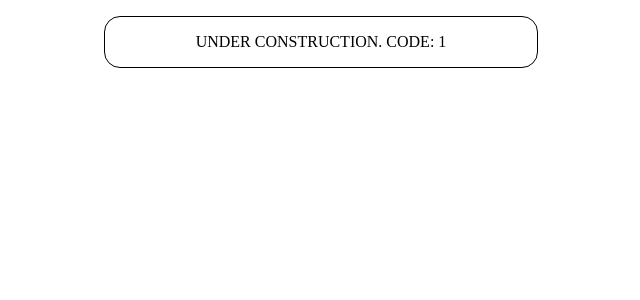
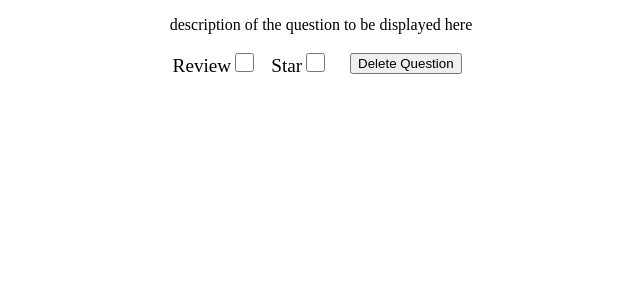
Before and after one commit to guykibby/FAQsite, a React (Create React App) app in the folder client/: page /editquestion/1 in a window 1280 px wide. Shown: the top 300 px of the page, without its empty margins (319-959 px from the left). Built offline with nearby package versions, Linux system fonts and the light colour scheme; no server answers.

Commit message:
client side fucntionality for deleting and editing implemented

```diff
--- a/client/src/components/EditAnswer.js
+++ b/client/src/components/EditAnswer.js
@@ -1,9 +1,110 @@
-import { useParams } from "react-router-dom";
+import { useEffect, useState } from "react";
+import { useNavigate, useParams, Link } from "react-router-dom";
+import styles from "./EditQuestion.module.css";
 
 const EditAnswer = () => {
   const { answerId } = useParams();
-
-  return <p className="list-item">UNDER CONSTRUCTION. CODE: {answerId}</p>;
+  const [star, setStar] = useState(false);
+  const [review, setReview] = useState(false);
+  const [starFlag, setStarFlag] = useState(false);
+  const navigate = useNavigate();
+  const handleChange = (e) => {
+    e.preventDefault();
+    if (e.target.id === "star") {
+      setStarFlag(true);
+      setStar(e.target.checked);
+    } else {
+      setStarFlag(false);
+      setReview(e.target.checked);
+    }
+  };
+  const handleDelete = async () => {
+    const response = await fetch(
+      `${process.env.REACT_APP_API_URL}/editanswer/${answerId}`,
+      {
+        method: "DELETE",
+        headers: {
+          "Content-Type": "application/json",
+        },
+      }
+    );
+    /*
+    if (response.ok) {
+      navigate(`/answers/${questionId}`);
+    } else {
+      return (
+        <div>
+          <p>Error deleting the question.</p>
+          <Link to={`/editanswer/${answerId}`}>Back to Edit Page</Link>
+        </div>
+      );
+    }
+    */
+  };
+  useEffect(() => {
+    const edit = async () => {
+      if (starFlag) {
+        await fetch(
+          `${process.env.REACT_APP_API_URL}/editanswer/${answerId}`,
+          {
+            method: "PUT",
+            headers: {
+              "Content-Type": "application/json",
+            },
+            body: JSON.stringify({
+              starFlag,
+              isStarred: star,
+              isReviewed: review,
+            }),
+          }
+        );
+      } else {
+        await fetch(
+          `${process.env.REACT_APP_API_URL}/editanswer/${answerId}`,
+          {
+            method: "PUT",
+            headers: {
+              "Content-Type": "application/json",
+            },
+            body: JSON.stringify({
+              starFlag,
+              isStarred: star,
+              isReviewed: review,
+            }),
+          }
+        );
+      }
+    };
+    edit();
+  }, [star, review]);
+  return (
+    <>
+      <p>description of the Answer to be displayed here</p>
+      <div className={styles.editbar}>
+        <div>
+          <label htmlFor="review">Review</label>
+          <input
+            id="review"
+            type="checkbox"
+            checked={review}
+            className={styles.checkbox}
+            onChange={(e) => handleChange(e)}
+          />
+        </div>
+        <div>
+          <label htmlFor="star">Star</label>
+          <input
+            id="star"
+            type="checkbox"
+            checked={star}
+            className={styles.checkbox}
+            onChange={(e) => handleChange(e)}
+          />
+        </div>
+        <button onClick={handleDelete}>Delete Answer</button>
+      </div>
+    </>
+  );
 };
 
 export default EditAnswer;
--- a/client/src/components/EditQuestion.js
+++ b/client/src/components/EditQuestion.js
@@ -1,9 +1,110 @@
-import { useParams } from "react-router-dom";
+import { useEffect, useState } from "react";
+import { useNavigate, useParams, Link } from "react-router-dom";
+import styles from "./EditQuestion.module.css";
 
 const EditQuestion = () => {
   const { questionId } = useParams();
-
-  return <p className="list-item">UNDER CONSTRUCTION. CODE: {questionId}</p>;
+  const [star, setStar] = useState(false);
+  const [review, setReview] = useState(false);
+  const [starFlag, setStarFlag] = useState(false);
+  const navigate = useNavigate();
+  const handleChange = (e) => {
+    e.preventDefault();
+    if (e.target.id === "star") {
+      setStarFlag(true);
+      setStar(e.target.checked);
+    } else {
+      setStarFlag(false);
+      setReview(e.target.checked);
+    }
+  };
+  const handleDelete = async () => {
+    const response = await fetch(
+      `${process.env.REACT_APP_API_URL}/editquestion/${questionId}`,
+      {
+        method: "DELETE",
+        headers: {
+          "Content-Type": "application/json",
+        },
+      }
+    );
+    /*
+    if (response.ok) {
+      navigate("/");
+    } else {
+      return (
+        <div>
+          <p>Error deleting the question.</p>
+          <Link to={`/editquestion/${questionId}`}>Back to Edit Page</Link>
+        </div>
+      );
+    }
+    */
+  };
+  useEffect(() => {
+    const edit = async () => {
+      if (starFlag) {
+        await fetch(
+          `${process.env.REACT_APP_API_URL}/editquestion/${questionId}`,
+          {
+            method: "PUT",
+            headers: {
+              "Content-Type": "application/json",
+            },
+            body: JSON.stringify({
+              starFlag,
+              isStarred: star,
+              isReviewed: review,
+            }),
+          }
+        );
+      } else {
+        await fetch(
+          `${process.env.REACT_APP_API_URL}/editquestion/${questionId}`,
+          {
+            method: "PUT",
+            headers: {
+              "Content-Type": "application/json",
+            },
+            body: JSON.stringify({
+              starFlag,
+              isStarred: star,
+              isReviewed: review,
+            }),
+          }
+        );
+      }
+    };
+    edit();
+  }, [star, review]);
+  return (
+    <>
+      <p>description of the question to be displayed here</p>
+      <div className={styles.editbar}>
+        <div>
+          <label htmlFor="review">Review</label>
+          <input
+            id="review"
+            type="checkbox"
+            checked={review}
+            className={styles.checkbox}
+            onChange={(e) => handleChange(e)}
+          />
+        </div>
+        <div>
+          <label htmlFor="star">Star</label>
+          <input
+            id="star"
+            type="checkbox"
+            checked={star}
+            className={styles.checkbox}
+            onChange={(e) => handleChange(e)}
+          />
+        </div>
+        <button onClick={handleDelete}>Delete Question</button>
+      </div>
+    </>
+  );
 };
 
 export default EditQuestion;
--- /dev/null
+++ b/client/src/components/EditQuestion.module.css
@@ -0,0 +1,12 @@
+.editbar {
+    display: grid;
+    grid-template-columns: 1fr 1fr 1.5fr;
+    font-size: 1.2rem;
+    align-items: center;
+    justify-items: center;
+}
+
+.checkbox {
+    width: 1.2rem;
+    height: 1.2rem;
+}
```
Also changed, not shown: 1 other file (tests, documents, lock files or other folders).
